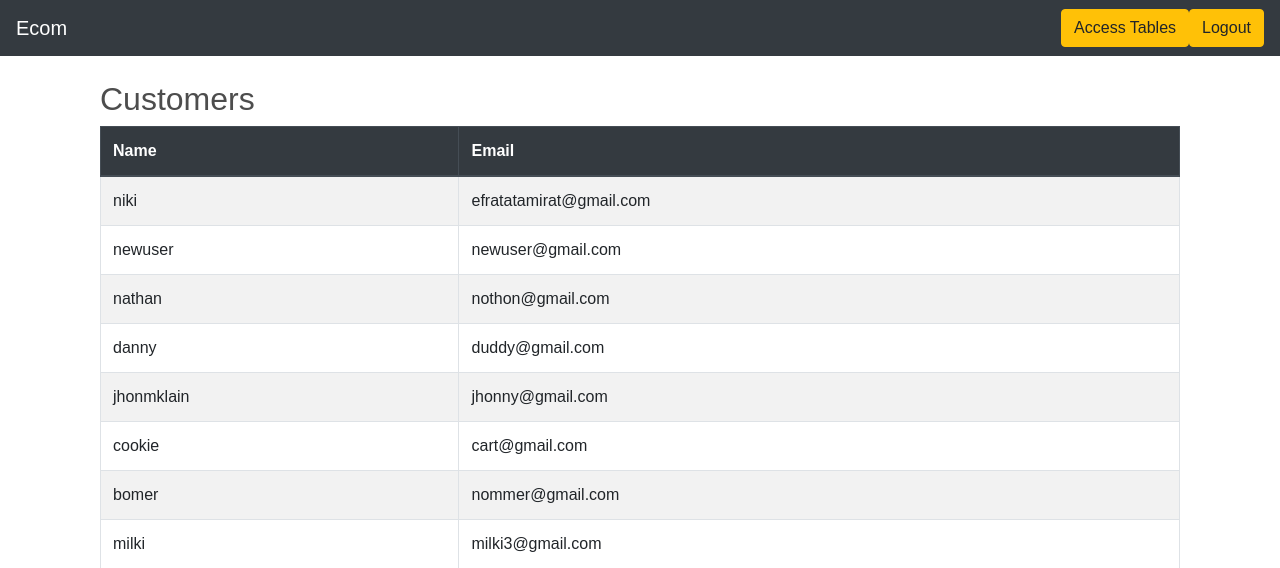
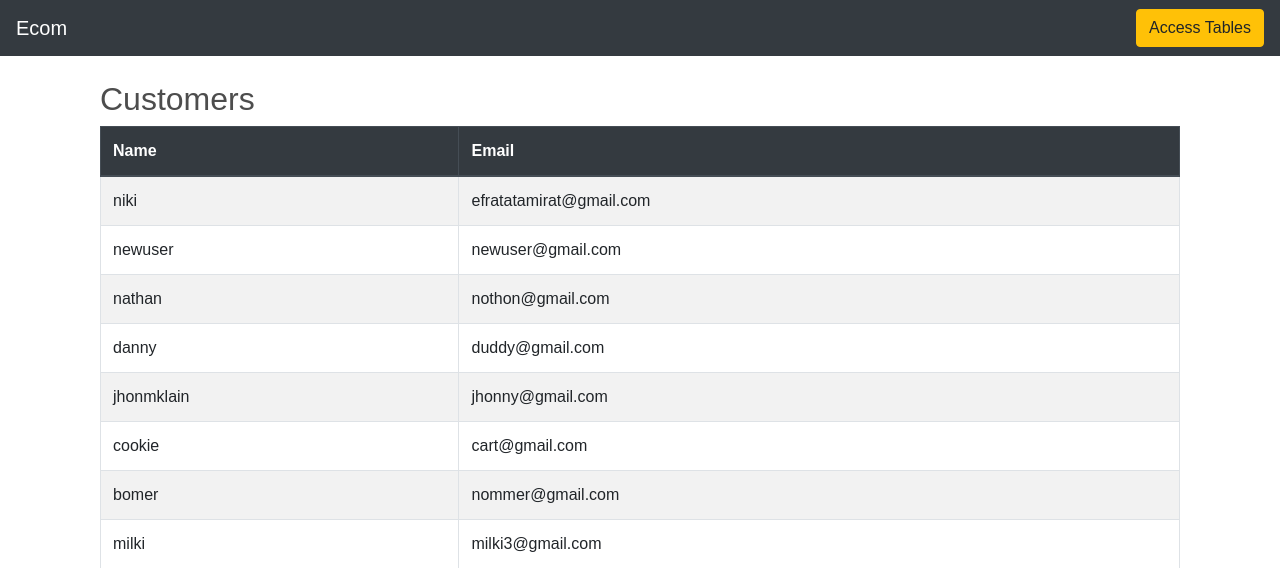
Before and after one commit to efratatamirat/b2bEcom, a Django app: page /data_table/ in a window 1280 px wide. Shown: the top 568 px of the page. Run offline with Django 5.2, Linux system fonts and the light colour scheme; data comes from the database, SQL or seed files in the repository; some libraries are stand-ins or nearby versions.

Commit message:
Update source.html

```diff
--- a/ecommerce/store/templates/admin/source.html
+++ b/ecommerce/store/templates/admin/source.html
@@ -66,10 +66,7 @@
         <!--you can just drop the login button and keep the logout
         if the guy in the video does not have a video for logging, but
         if he does then continue with it and decide which is better-->
-        <form method="post" action="">
-          {% csrf_token %}
-          <button class="btn btn-warning" type="submit">Logout</button>
-        </form>
+
       </div>
     </nav>
 
```
